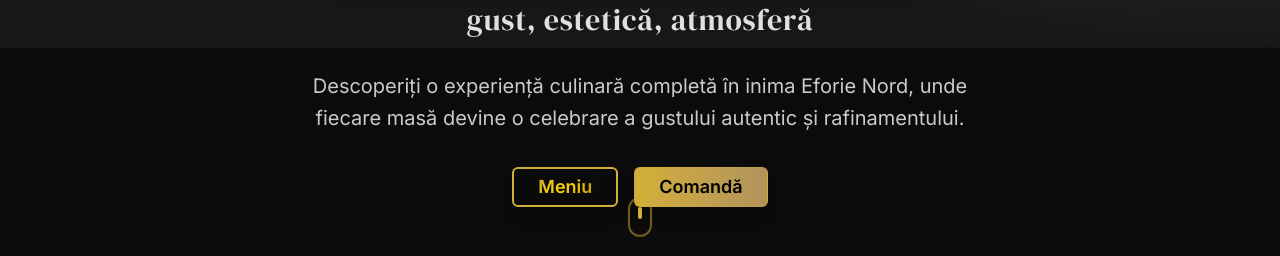
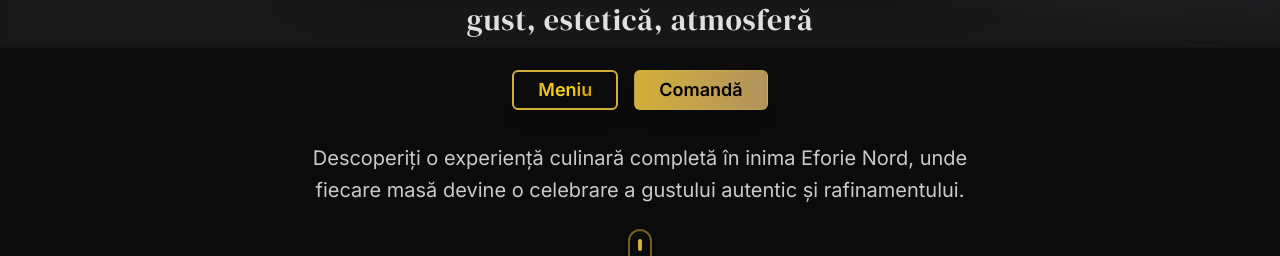
Before and after one commit to lusso-restaurant/Lusso, a Next.js app in the folder lusso-static/: page / in a window 1280 px wide. Shown: the part 752-1008 px from the top of the page. Built offline with nearby package versions, Linux system fonts and the light colour scheme.

Commit message:
refactor(hero-section): reposition description paragraph for improved layout

```diff
--- a/lusso-static/src/components/sections/hero-section.tsx
+++ b/lusso-static/src/components/sections/hero-section.tsx
@@ -58,19 +58,8 @@ export function HeroSection() {
           gust, estetică, atmosferă
         </p>
 
-        {/* Description */}
-        <p
-          className="text-lg sm:text-xl mb-8 text-foreground/80 max-w-2xl mx-auto leading-relaxed"
-          style={{
-            fontFamily: getFontFamily('sans')
-          }}
-        >
-          Descoperiți o experiență culinară completă în inima Eforie Nord,
-          unde fiecare masă devine o celebrare a gustului autentic și rafinamentului.
-        </p>
-
         {/* CTA Buttons */}
-        <div className="flex flex-row flex-wrap gap-4 justify-center items-center w-full max-w-md mx-auto sm:max-w-none">
+        <div className="flex flex-row flex-wrap gap-4 justify-center items-center w-full max-w-md mx-auto sm:max-w-none mb-8">
           {/* Meniu Button - Modern Glass Morphism Style */}
           <Button
             size="lg"
@@ -137,6 +126,17 @@ export function HeroSection() {
           </Button>
         </div>
 
+        {/* Description */}
+        <p
+          className="text-lg sm:text-xl mb-8 text-foreground/80 max-w-2xl mx-auto leading-relaxed"
+          style={{
+            fontFamily: getFontFamily('sans')
+          }}
+        >
+          Descoperiți o experiență culinară completă în inima Eforie Nord,
+          unde fiecare masă devine o celebrare a gustului autentic și rafinamentului.
+        </p>
+
         {/* Scroll Indicator (hidden on small screens to keep CTAs higher) */}
         <div className="hidden md:flex justify-center mb-8">
           <div className="w-6 h-10 border-2 border-[#D4AF37]/50 rounded-full flex justify-center animate-bounce">
```
